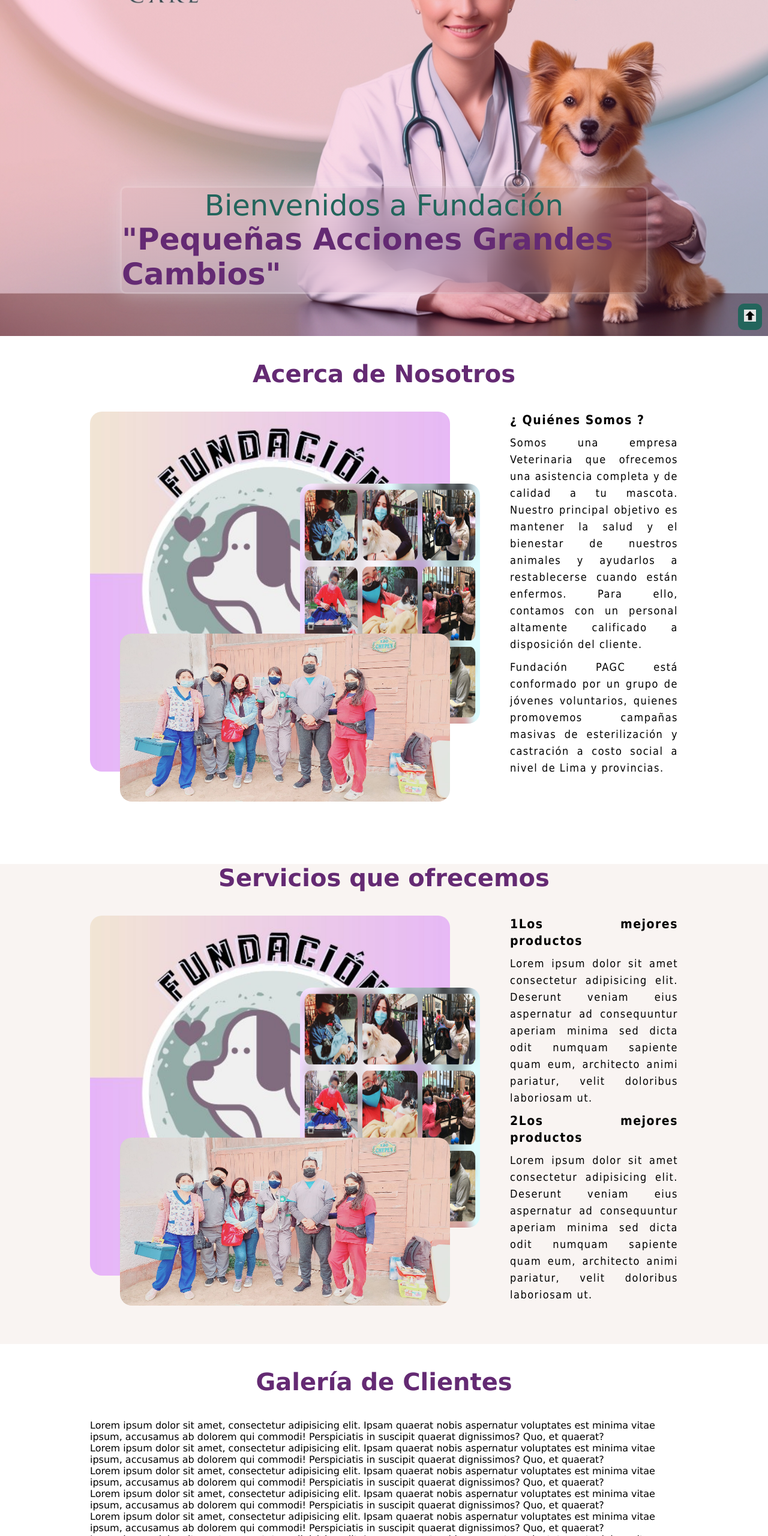
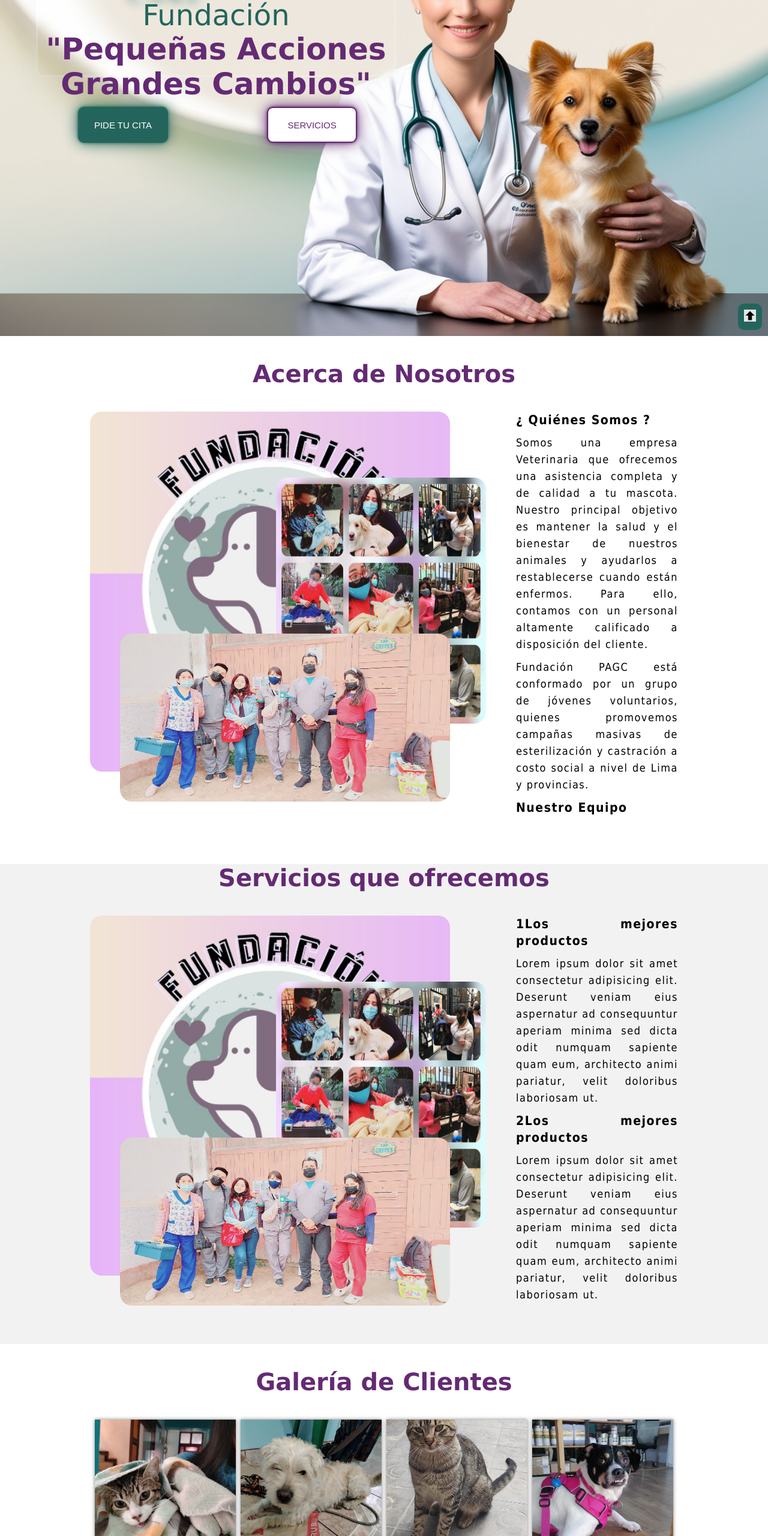
Before and after one commit to FRANCISDAX/francisdax.github.io, a plain HTML site: page index.html in a window 1280 px wide. Shown: the part 240-2800 px from the top of the page at 60% size. Drawn offline with Linux system fonts and the light colour scheme.

Commit message:
Add files via upload

```diff
--- a/css/estilos.css
+++ b/css/estilos.css
@@ -22,7 +22,6 @@ body{
     height: 100vh;
     margin: auto;
     background-color: aqua;
-
 }
 
 /* Clase Título para todos los H1 */
@@ -69,13 +68,66 @@ body{
     width: 20px;
 }
 
+/* Botón con estilo Neon */
+.botonNeon{
+    width: 150px;
+    height: 60px;
+    margin: 30px 130px;
+    font-size: 15px;
+    padding: 10px 20px;
+    border: none;
+    border-radius: 10px;
+    background: #23655c;
+    box-shadow: 0 0 5px #23655c,
+                0 0 25px #23655c;
+    transition: all 0.4s ease;
+    cursor: pointer;
+    color: #fff;
+}
+
+.botonNeon:hover{
+    box-shadow: 0 0 5px #23655c,
+                0 0 25px #23655c,
+                0 0 50px #23655c,
+                0 0 100px #23655c,
+                0 0 200px #23655c;
+
+}
+
+/* Botón con estilo Secundario */
+.botonSecundario{
+    width: 150px;
+    height: 60px;
+    margin: 30px 30px;
+    font-size: 15px;
+    padding: 10px 20px;
+    border: 2px solid #642a73;
+    border-radius: 10px;
+    background: #fff;
+    box-shadow: 0 0 5px #642a73,
+                0 0 25px #642a73;
+    transition: all 0.4s ease;
+    cursor: pointer;
+    color: #642a73;
+}
+
+.botonSecundario:hover{
+    box-shadow: 0 0 5px #642a73,
+                0 0 25px #642a73,
+                0 0 50px #642a73,
+                0 0 100px #642a73,
+                0 0 200px #642a73;
+
+}
+
 /* Header */
 header{
     width: 100%;
     height: 100vh;
     background: #bc4e9c;
-    background: -webkit-linear-gradient(to right, hsla(340,95%,50%,0.179),hsl(317, 45%, 52%,0.179)), url(../img/portada.jpg);
-    background: linear-gradient(to right, hsla(340,95%,50%,0.179),hsl(317, 45%, 52%,0.179)), url(../img/portada.jpg);
+    /* background: -webkit-linear-gradient(to right, hsla(340,95%,50%,0.179),hsl(317, 45%, 52%,0.179)), url(../img/portada.jpg);
+    background: linear-gradient(to right, hsla(340,95%,50%,0.179),hsl(317, 45%, 52%,0.179)), url(../img/portada.jpg); */
+    background: url(../img/portada.jpg);
     background-size: cover;
     background-attachment: fixed;
 }
@@ -112,12 +164,14 @@ nav .menuNavegación > a:hover{
 .textos_header{
     display: flex;
     flex-direction: column;
-    height: 180px;
-    justify-content: center;
-    align-items: center;
+    height: 200px;
+    width: 600px;
     margin: 20px 200px;
-    margin-top: 450px;
-    backdrop-filter: blur(30px);
+    margin-top: 48px;
+    margin-left: 60px;
+    padding: 10px 10px;
+    text-align: center;
+    backdrop-filter: blur(8px);
     border-radius: 10px;
     box-shadow: 0px 0px 30px rgba(227, 228, 237, 0.37);
     border: 3px solid rgba(255, 255, 255, 0.18);
@@ -143,7 +197,7 @@ main .contenedorNosotros{
     width: auto;
     height: 100vh;
     margin: auto;
-    background-color: #fff;
+    background: #fff;
 
 }
 
@@ -164,10 +218,10 @@ main .contenedorNosotros{
 }
 
 .contenedor-nosotros .img .img2{
-    width: 300px;
-    height: 400px;
-    margin-top: -480px;
-    margin-left: 350px;
+    width: 350px;
+    height: 410px;
+    margin-top: -490px;
+    margin-left: 310px;
     border-radius: 20px;
 }
 
@@ -197,18 +251,44 @@ main .contenedorServicios{
     width: auto;
     height: 100vh;
     margin: auto;
-    background-color: #f9f4f2;
-
+    background: #f2f2f2;
 }
 
 /* Clientes */
 main .contenedorClientes{
     padding: 0 150px;
     width: auto;
-    height: 100vh;
+    height: auto;
     margin: auto;
-    background-color: #fff;
+    background: #fff;
+}
 
+.galeriaClientes{
+    display: flex;
+    justify-content: space-evenly;
+    flex-wrap: wrap;
+}
+
+.imagenClientes{
+    width: 24%;
+    height: 200px;
+    margin-bottom: 20px;
+    overflow: hidden;
+    position: relative;
+    cursor: pointer;
+    box-shadow: 0 0 6px 0 rgba(0, 0, 0, 0.5);
+}
+
+.imagenClientes > img{
+    width: 100%;
+    height: 100%;
+    object-fit: cover;
+    display: block;
+    transition: all 500ms ease-out;
+}
+
+img:hover{
+    transform: scale(1.3);
 }
 
 /* Contáctos */
@@ -217,7 +297,7 @@ main .contenedorContáctos{
     width: auto;
     height: 100vh;
     margin: auto;
-    background-color: #f9f4f2;
+    background: #f2f2f2;
 
 }
 /* Footer */
--- a/index.html
+++ b/index.html
@@ -10,7 +10,7 @@
 <body>
     <header>
         <nav>
-            <img class="logo" src="img/logo.jpg" width="70px" height="70px" alt="Logo">
+            <img class="logo" src="img/logo.jpg" width="90px" height="90px" alt="Logo">
             <div class="menuNavegación">
                 <a href="#">Inicio</a>
                 <a href="#nosotros">Nosotros</a>
@@ -22,8 +22,11 @@
         </nav>
         <section class="textos_header">
             <h2>Bienvenidos a Fundación</h2>
-            <h1>"Pequeñas Acciones Grandes Cambios"</h1>
+            <h1>"Pequeñas Acciones</h1>
+            <h1>Grandes Cambios"</h1>
         </section>
+        <a href="#contactos"><button class="botonNeon">PIDE TU CITA</button></a>
+        <a href="#servicios"><button class="botonSecundario">SERVICIOS</button></a>
     </header>
     <main>
         <!-- Nosotros -->
@@ -43,6 +46,7 @@
                     disposición del cliente.</p>
                     <p>Fundación PAGC está conformado por un grupo de jóvenes voluntarios, quienes promovemos campañas
                     masivas de esterilización y castración a costo social a nivel de Lima y provincias.</p>
+                    <h3>Nuestro Equipo</h3>
                 </div>
             </div>
         </section>
@@ -72,16 +76,45 @@
         <!-- Clientes -->
         <section class="contenedorClientes" id="clientes">
             <h1 class="titulo">Galería de Clientes</h1>
-            <p>Lorem ipsum dolor sit amet, consectetur adipisicing elit. Ipsam quaerat nobis aspernatur voluptates est minima vitae ipsum, accusamus ab dolorem qui commodi! Perspiciatis in suscipit quaerat dignissimos? Quo, et quaerat?</p>
-            <p>Lorem ipsum dolor sit amet, consectetur adipisicing elit. Ipsam quaerat nobis aspernatur voluptates est minima vitae ipsum, accusamus ab dolorem qui commodi! Perspiciatis in suscipit quaerat dignissimos? Quo, et quaerat?</p>
-            <p>Lorem ipsum dolor sit amet, consectetur adipisicing elit. Ipsam quaerat nobis aspernatur voluptates est minima vitae ipsum, accusamus ab dolorem qui commodi! Perspiciatis in suscipit quaerat dignissimos? Quo, et quaerat?</p>
-            <p>Lorem ipsum dolor sit amet, consectetur adipisicing elit. Ipsam quaerat nobis aspernatur voluptates est minima vitae ipsum, accusamus ab dolorem qui commodi! Perspiciatis in suscipit quaerat dignissimos? Quo, et quaerat?</p>
-            <p>Lorem ipsum dolor sit amet, consectetur adipisicing elit. Ipsam quaerat nobis aspernatur voluptates est minima vitae ipsum, accusamus ab dolorem qui commodi! Perspiciatis in suscipit quaerat dignissimos? Quo, et quaerat?</p>
-            <p>Lorem ipsum dolor sit amet, consectetur adipisicing elit. Ipsam quaerat nobis aspernatur voluptates est minima vitae ipsum, accusamus ab dolorem qui commodi! Perspiciatis in suscipit quaerat dignissimos? Quo, et quaerat?</p>
-            <p>Lorem ipsum dolor sit amet, consectetur adipisicing elit. Ipsam quaerat nobis aspernatur voluptates est minima vitae ipsum, accusamus ab dolorem qui commodi! Perspiciatis in suscipit quaerat dignissimos? Quo, et quaerat?</p>
-            <p>Lorem ipsum dolor sit amet, consectetur adipisicing elit. Ipsam quaerat nobis aspernatur voluptates est minima vitae ipsum, accusamus ab dolorem qui commodi! Perspiciatis in suscipit quaerat dignissimos? Quo, et quaerat?</p>
-            <p>Lorem ipsum dolor sit amet, consectetur adipisicing elit. Ipsam quaerat nobis aspernatur voluptates est minima vitae ipsum, accusamus ab dolorem qui commodi! Perspiciatis in suscipit quaerat dignissimos? Quo, et quaerat?</p>
+            <div class="galeriaClientes">
+                <div class="imagenClientes">
+                    <img src="img/cliente01.jpg" alt="">
+                </div>
+                <div class="imagenClientes">
+                    <img src="img/cliente02.jpg" alt="">
+                </div>
+                <div class="imagenClientes">
+                    <img src="img/cliente03.jpg" alt="">
+                </div>
+                <div class="imagenClientes">
+                    <img src="img/cliente04.jpg" alt="">
+                </div>
+                <div class="imagenClientes">
+                    <img src="img/cliente05.jpg" alt="">
+                </div>
+                <div class="imagenClientes">
+                    <img src="img/cliente06.jpg" alt="">
+                </div>
+                <div class="imagenClientes">
+                    <img src="img/cliente07.jpg" alt="">
+                </div>
+                <div class="imagenClientes">
+                    <img src="img/cliente08.jpg" alt="">
+                </div>
+                <div class="imagenClientes">
+                    <img src="img/cliente09.jpg" alt="">
+                </div>
+                <div class="imagenClientes">
+                    <img src="img/cliente10.jpg" alt="">
+                </div>
+                <div class="imagenClientes">
+                    <img src="img/cliente11.jpg" alt="">
+                </div>
+                <div class="imagenClientes">
+                    <img src="img/cliente12.jpg" alt="">
+                </div>
 
+            </div>
         </section>
 
         <!-- Contáctos -->
```
Also changed, not shown: img/cliente01.jpg (added), img/cliente02.jpg (added), img/cliente03.jpg (added), img/cliente04.jpg (added), img/cliente05.jpg (added), img/cliente06.jpg (added), img/cliente07.jpg (added), img/cliente08.jpg (added), img/cliente09.jpg (added), img/cliente10.jpg (added), img/cliente11.jpg (added), img/cliente12.jpg (added).
